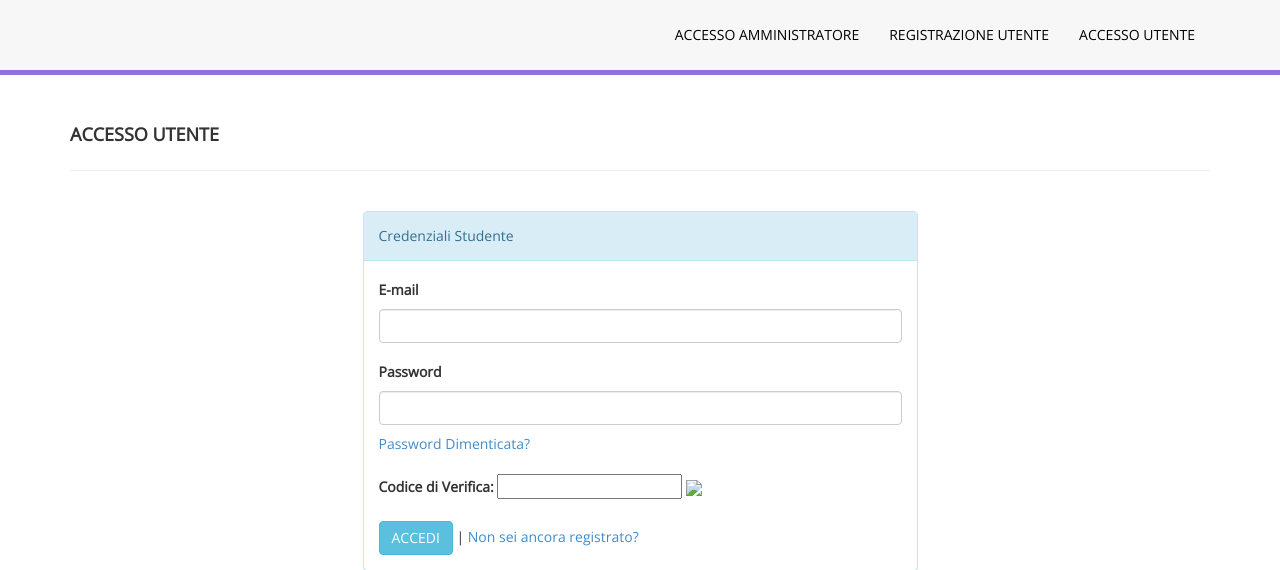
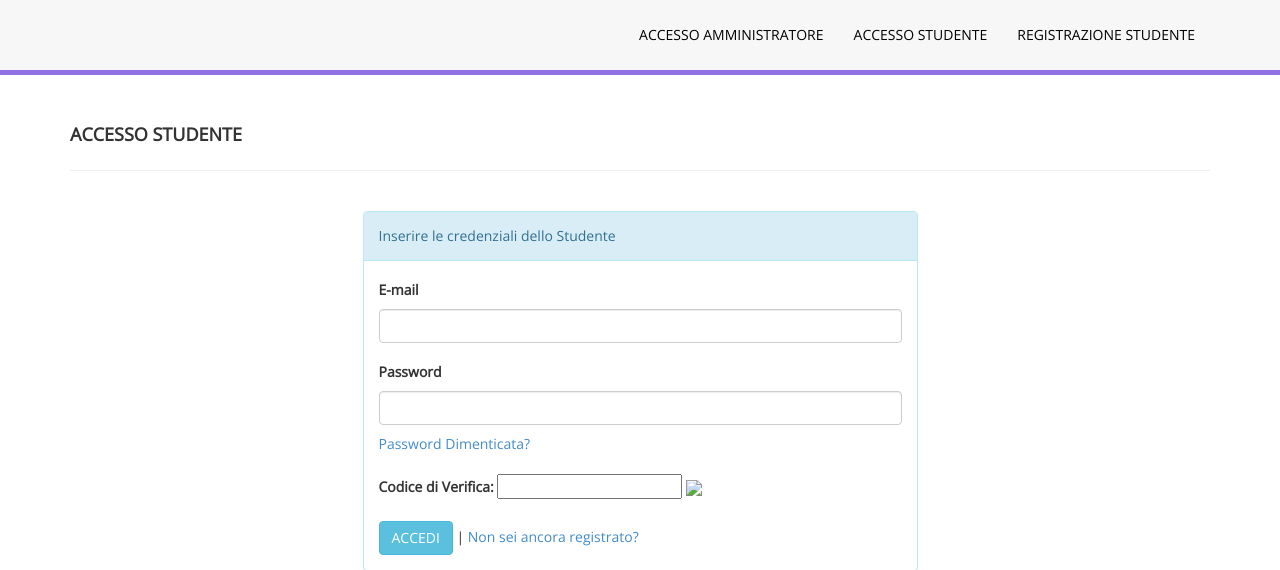
Before and after one commit to digitalbridgesrl/lms, a PHP site: page / in a window 1280 px wide. Shown: the part 90-660 px from the top of the page. Run offline with PHP 8.4, Linux system fonts and the light colour scheme; a user stored in the database is signed in.

Commit message:
Traduzione

```diff
--- a/library/admin/includes/header.php
+++ b/library/admin/includes/header.php
@@ -52,7 +52,7 @@
                            <li>
                                 <a href="#" class="dropdown-toggle" id="ddlmenuItem" data-toggle="dropdown">PRESTITI<i class="fa fa-angle-down"></i></a>
                                 <ul class="dropdown-menu" role="menu" aria-labelledby="ddlmenuItem">
-                                    <li role="presentation"><a role="menuitem" tabindex="-1" href="issue-book.php">Presta Libri</a></li>
+                                    <li role="presentation"><a role="menuitem" tabindex="-1" href="issue-book.php">Nuovo Prestito</a></li>
                                      <li role="presentation"><a role="menuitem" tabindex="-1" href="manage-issued-books.php">Gestisci Prestiti</a></li>
                                 </ul>
                             </li>
--- a/library/admin/issue-book.php
+++ b/library/admin/issue-book.php
@@ -97,7 +97,7 @@ error:function (){}
          <div class="container">
         <div class="row pad-botm">
             <div class="col-md-12">
-                <h4 class="header-line">Issue a New Book</h4>
+                <h4 class="header-line">Nuovo Prestito</h4>
 
                             </div>
 
@@ -106,7 +106,7 @@ error:function (){}
 <div class="col-md-10 col-sm-6 col-xs-12 col-md-offset-1"">
 <div class="panel panel-info">
 <div class="panel-heading">
-Prestito di un Libro
+Compila il form con i dati richiesti
 </div>
 <div class="panel-body">
 <form role="form" method="post">
@@ -135,7 +135,7 @@ Prestito di un Libro
 
  </select>
  </div>
-<button type="submit" name="issue" id="submit" class="btn btn-info">EMETTI PRESTITO</button>
+<button type="submit" name="issue" id="submit" class="btn btn-info">CONFERMA</button>
 
                                     </form>
                             </div>
--- a/library/admin/manage-issued-books.php
+++ b/library/admin/manage-issued-books.php
@@ -119,7 +119,7 @@ foreach($results as $result)
                                             <td class="center"><?php echo htmlentities($result->IssuesDate);?></td>
                                             <td class="center"><?php if($result->ReturnDate=="")
                                             {
-                                                echo htmlentities("Not Return Yet");
+                                                echo htmlentities("Non Ancora Restituito");
                                             } else {
 
 
--- a/library/admin/reg-students.php
+++ b/library/admin/reg-students.php
@@ -76,7 +76,7 @@ header('location:reg-students.php');
                     <!-- Advanced Tables -->
                     <div class="panel panel-default">
                         <div class="panel-heading">
-                          Reg Students
+                          Elenco Studenti
                         </div>
                         <div class="panel-body">
                             <div class="table-responsive">
--- a/library/admin/update-issue-bookdetails.php
+++ b/library/admin/update-issue-bookdetails.php
@@ -34,7 +34,7 @@ header('location:manage-issued-books.php');
     <meta name="viewport" content="width=device-width, initial-scale=1, maximum-scale=1" />
     <meta name="description" content="" />
     <meta name="author" content="" />
-    <title>Online Library Management System | Dettagli Libri in Prestito</title>
+    <title>Online Library Management System | Dettaglio Libro in Prestito</title>
     <!-- BOOTSTRAP CORE STYLE  -->
     <link href="assets/css/bootstrap.css" rel="stylesheet" />
     <!-- FONT AWESOME STYLE  -->
@@ -93,7 +93,7 @@ error:function (){}
          <div class="container">
         <div class="row pad-botm">
             <div class="col-md-12">
-                <h4 class="header-line">Dettagli Libri in Prestito</h4>
+                <h4 class="header-line">Dettaglio Libro in Prestito</h4>
 
                             </div>
 
@@ -102,7 +102,7 @@ error:function (){}
 <div class="col-md-10 col-sm-6 col-xs-12 col-md-offset-1"">
 <div class="panel panel-info">
 <div class="panel-heading">
-Dettagli Libri in Prestito
+Dettaglio Libro in Prestito
 </div>
 <div class="panel-body">
 <form role="form" method="post">
--- a/library/adminlogin.php
+++ b/library/adminlogin.php
@@ -66,7 +66,7 @@ echo "<script>alert('Dati non corretti');</script>";
 <div class="col-md-6 col-sm-6 col-xs-12 col-md-offset-3" >
 <div class="panel panel-info">
 <div class="panel-heading">
-Credenziali Amministratore
+Inserire le credenziali dell'Amministratore
 </div>
 <div class="panel-body">
 <form role="form" method="post">
--- a/library/includes/header.php
+++ b/library/includes/header.php
@@ -60,8 +60,8 @@
                         <ul id="menu-top" class="nav navbar-nav navbar-right">
 
   <li><a href="adminlogin.php">Accesso Amministratore</a></li>
-                            <li><a href="signup.php">Registrazione Utente</a></li>
-                             <li><a href="index.php">Accesso Utente</a></li>
+                             <li><a href="index.php">Accesso Studente</a></li>
+                             <li><a href="signup.php">Registrazione Studente</a></li>
 
 
                         </ul>
--- a/library/index.php
+++ b/library/index.php
@@ -50,7 +50,7 @@ echo "<script>alert('Dati non corretti');</script>";
     <meta name="viewport" content="width=device-width, initial-scale=1, maximum-scale=1" />
     <meta name="description" content="" />
     <meta name="author" content="" />
-    <title>Online Library Management System | </title>
+    <title>Online Library Management System | Accesso Studente</title>
     <!-- BOOTSTRAP CORE STYLE  -->
     <link href="assets/css/bootstrap.css" rel="stylesheet" />
     <!-- FONT AWESOME STYLE  -->
@@ -69,7 +69,7 @@ echo "<script>alert('Dati non corretti');</script>";
 <div class="container">
 <div class="row pad-botm">
 <div class="col-md-12">
-<h4 class="header-line">ACCESSO UTENTE</h4>
+<h4 class="header-line">ACCESSO STUDENTE</h4>
 </div>
 </div>
 
@@ -78,7 +78,7 @@ echo "<script>alert('Dati non corretti');</script>";
 <div class="col-md-6 col-sm-6 col-xs-12 col-md-offset-3" >
 <div class="panel panel-info">
 <div class="panel-heading">
-Credenziali Studente
+Inserire le credenziali dello Studente
 </div>
 <div class="panel-body">
 <form role="form" method="post">
```
Also changed, not shown: library/admin/change-password.php (+8 -8 lines).
